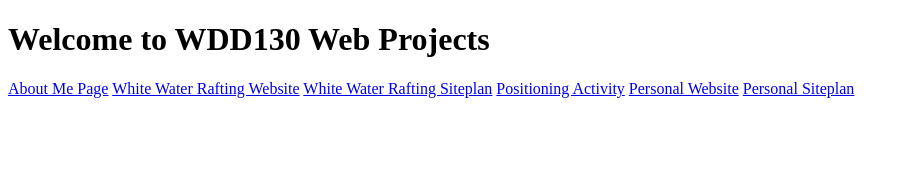
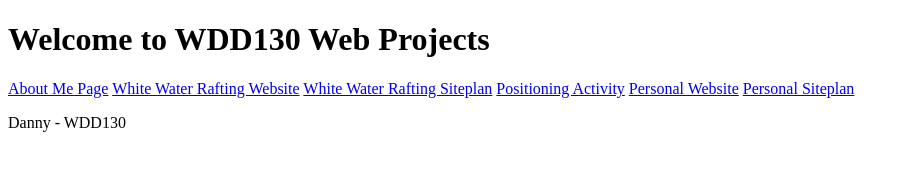
Before and after one commit to dannyveee/wdd130, a plain HTML site: page index.html in a window 1280 px wide. Shown: the whole page, without its empty margins (0-909 px from the left). Drawn offline with Linux system fonts and the light colour scheme.

Commit message:
Added a paragraph to the home page

```diff
--- a/index.html
+++ b/index.html
@@ -16,5 +16,6 @@
   <a href="#">Personal Website</a>
   <a href="#">Personal Siteplan</a>
 </nav>
+<p> Danny - WDD130</p>
 </body>
 </html>
```
